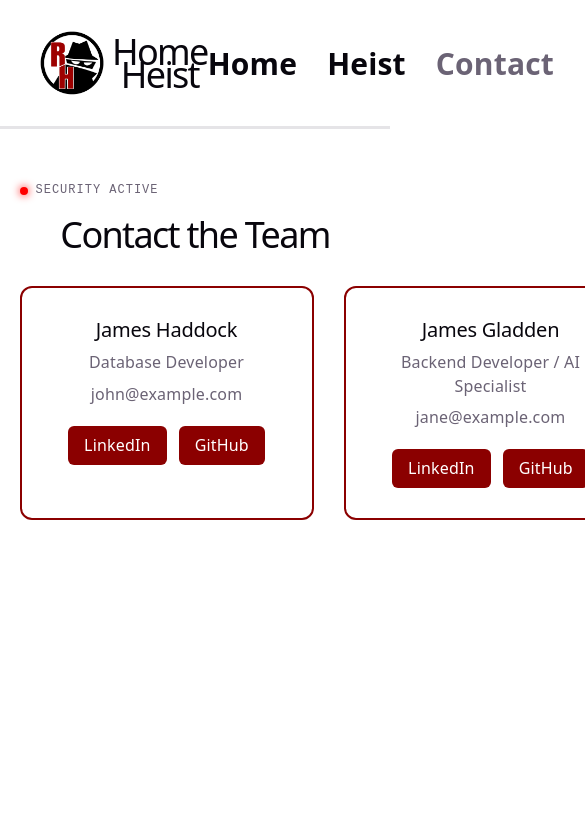
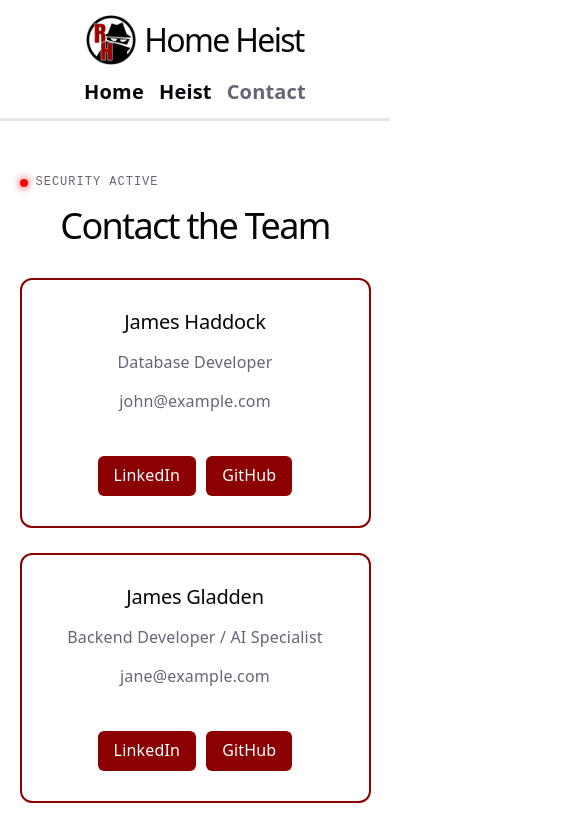
Before and after one commit to Rolando04/Home-Heist, a React (Vite) app in the folder front-end/: page /contact in a window 390 px wide. Shown: the top 826 px of the page, 585 px wide, since content can reach past the window. Built offline with nearby package versions, Linux system fonts and the light colour scheme.

Commit message:
CSS phone styles fixed

```diff
--- a/front-end/src/App.css
+++ b/front-end/src/App.css
@@ -226,3 +226,32 @@
   font-size: 64px;
   margin-bottom: 20px;
 }
+
+
+@media (max-width: 600px) {
+  .hero{
+    flex-direction: column;
+    align-items: center;
+    gap: 30px;
+  }
+  .hero-content {
+    padding: 10px;
+    margin: 0;
+    flex-direction: column;
+  }
+
+  .hero-image {
+    width: 200px;
+    height: 280px;
+  }
+
+  .hero-intro h1 {
+    font-size: 40px;
+  }
+
+  .about-section {
+    margin: 25px 15px;
+    padding: 15px;
+    padding-bottom: 30px;
+  }
+}
--- a/front-end/src/Contact.css
+++ b/front-end/src/Contact.css
@@ -16,12 +16,16 @@
 }
 
 .contact-card {
+  display: flex;
+  flex-direction: column;
   padding: 30px 20px;
   background: white;
   border: 2px solid #8b0000;
   border-radius: 12px;
   transition: transform 0.2s ease, box-shadow 0.2s ease;
   min-width: 250px;
+  height: 250px;
+  box-sizing: border-box;
 }
 
 .contact-card:hover {
@@ -40,8 +44,8 @@
 .contact-links {
   display: flex;
   justify-content: center;
-  gap: 12px;
-  margin-top: 20px;
+  gap: 10px;
+  margin-top: auto;
 }
 
 .contact-links a {
@@ -57,3 +61,12 @@
   transform: translateY(-2px);
   opacity: 0.85;
 }
+
+@media (max-width: 900px) {
+  .contact-grid {
+    grid-template-columns: 1fr;
+    gap: 25px;
+    width: 100%;
+  }
+
+}
--- a/front-end/src/Heist.css
+++ b/front-end/src/Heist.css
@@ -33,6 +33,11 @@
   max-width: 400px;
   margin: 30px;
   width: 200px;
+
+  color: inherit;
+  text-decoration: none;
+  cursor: pointer;
+
 }
 
 .query-container {
@@ -218,3 +223,25 @@
     transform: rotate(360deg);
   }
 }
+
+@media (max-width: 600px) {
+  .query-container {
+    width: 95%;
+    flex-direction: column;
+    gap: 15px;
+  }
+
+  .search-container {
+    width: 100%;
+  }
+
+  .search-container input {
+    width: 100%;
+    font-size: 16px;
+  }
+
+  .search-container button {
+    padding: 0 20px;
+    font-size: 16px;
+  }
+}
--- a/front-end/src/components/HousingCard.tsx
+++ b/front-end/src/components/HousingCard.tsx
@@ -21,9 +21,15 @@ function HousingCard({
   apr,
   minCreditScore,
   maxCreditScore,
+  productLink,
 }: HousingCardProps) {
   return (
-    <div className="housing-card">
+    <a
+    className="housing-card"
+    href={productLink}
+    target="_blank"
+    rel="noopener noreferrer"
+    >
       <div className="housing-card-header">
         <h3>{productName}</h3>
         <p>{lender}</p>
@@ -58,7 +64,7 @@ function HousingCard({
           </span>
         </h4>
       </div>
-    </div>
+    </a>
   )
 }
 
--- a/front-end/src/index.css
+++ b/front-end/src/index.css
@@ -183,3 +183,31 @@ code {
   top: 0;
   z-index: 1000;
 }
+
+@media (max-width: 600px) {
+  .header-container {
+    padding: 15px;
+    flex-direction: column;
+    gap: 15px;
+  }
+
+  .Logo img {
+    width: 50px;
+    height: 50px;
+  }
+
+  .header-container h1 {
+    font-size: 32px;
+    margin: 0;
+  }
+
+  .nav {
+    gap: 15px;
+    width: 100%;
+    justify-content: center;
+  }
+
+  .nav a {
+    font-size: 20px;
+  }
+}
--- a/front-end/src/pages/Contact.tsx
+++ b/front-end/src/pages/Contact.tsx
@@ -15,9 +15,9 @@ function Contact() {
           <p>Database Developer</p>
           <p>john@example.com</p>
           <div className="contact-links">
-            <a href="https://www.linkedin.com/in/johndoe"target="_blank"rel="noopener noreferrer">LinkedIn</a>
+            <a href="https://www.linkedin.com/in/jamesahaddock/"target="_blank"rel="noopener noreferrer">LinkedIn</a>
 
-            <a href="https://github.com/johndoe"target="_blank"rel="noopener noreferrer">GitHub</a>
+            <a href="https://github.com/ProbablyJamesH"target="_blank"rel="noopener noreferrer">GitHub</a>
           </div>
         </div>
 
@@ -26,9 +26,9 @@ function Contact() {
           <p>Backend Developer / AI Specialist</p>
           <p>jane@example.com</p>
           <div className="contact-links">
-            <a href="https://www.linkedin.com/in/johndoe"target="_blank"rel="noopener noreferrer">LinkedIn</a>
+            <a href="https://www.linkedin.com/in/james-gladden-grc/"target="_blank"rel="noopener noreferrer">LinkedIn</a>
 
-            <a href="https://github.com/johndoe"target="_blank"rel="noopener noreferrer">GitHub</a>
+            <a href="https://github.com/jamesgladdenworld"target="_blank"rel="noopener noreferrer">GitHub</a>
           </div>
         </div>
 
@@ -37,9 +37,9 @@ function Contact() {
           <p>Frontend Developer</p>
           <p>rolandoecastrellon@gmail.com</p>
           <div className="contact-links">
-            <a href="https://www.linkedin.com/in/johndoe"target="_blank"rel="noopener noreferrer">LinkedIn</a>
+            <a href="https://www.linkedin.com/in/rolando-castrellon/"target="_blank"rel="noopener noreferrer">LinkedIn</a>
 
-            <a href="https://github.com/johndoe"target="_blank"rel="noopener noreferrer">GitHub</a>
+            <a href="https://github.com/Rolando04"target="_blank"rel="noopener noreferrer">GitHub</a>
           </div>
         </div>
       </div>
```
